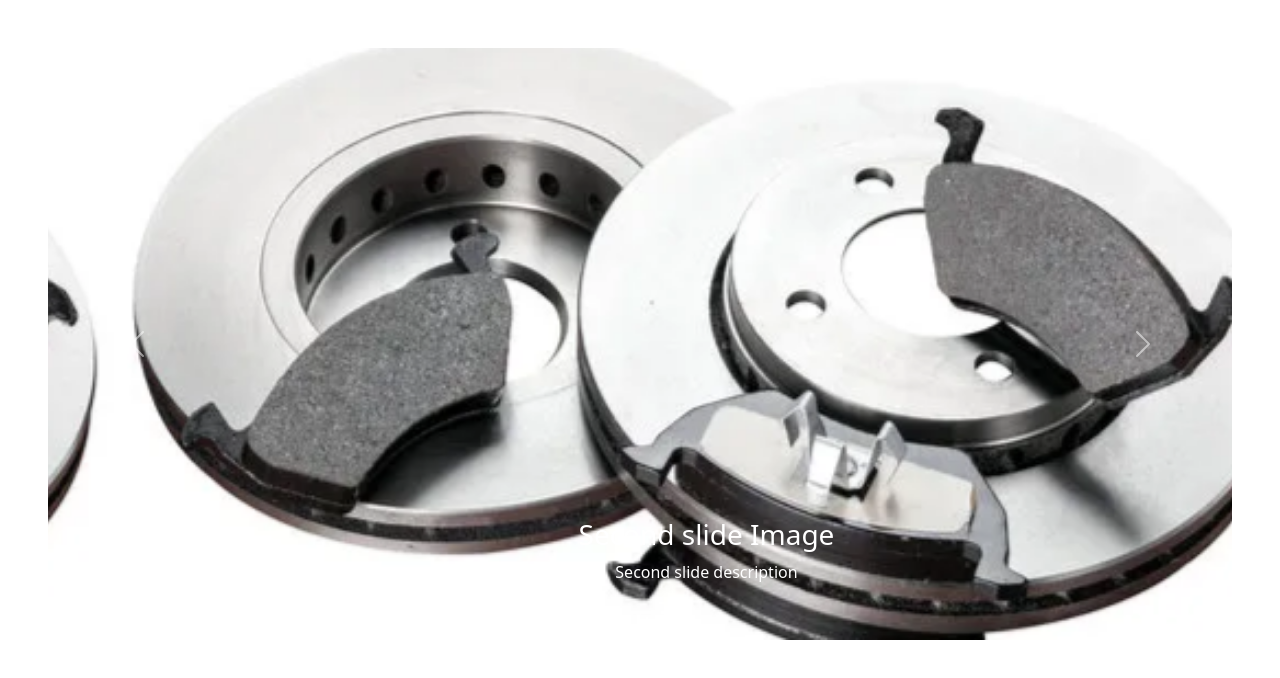
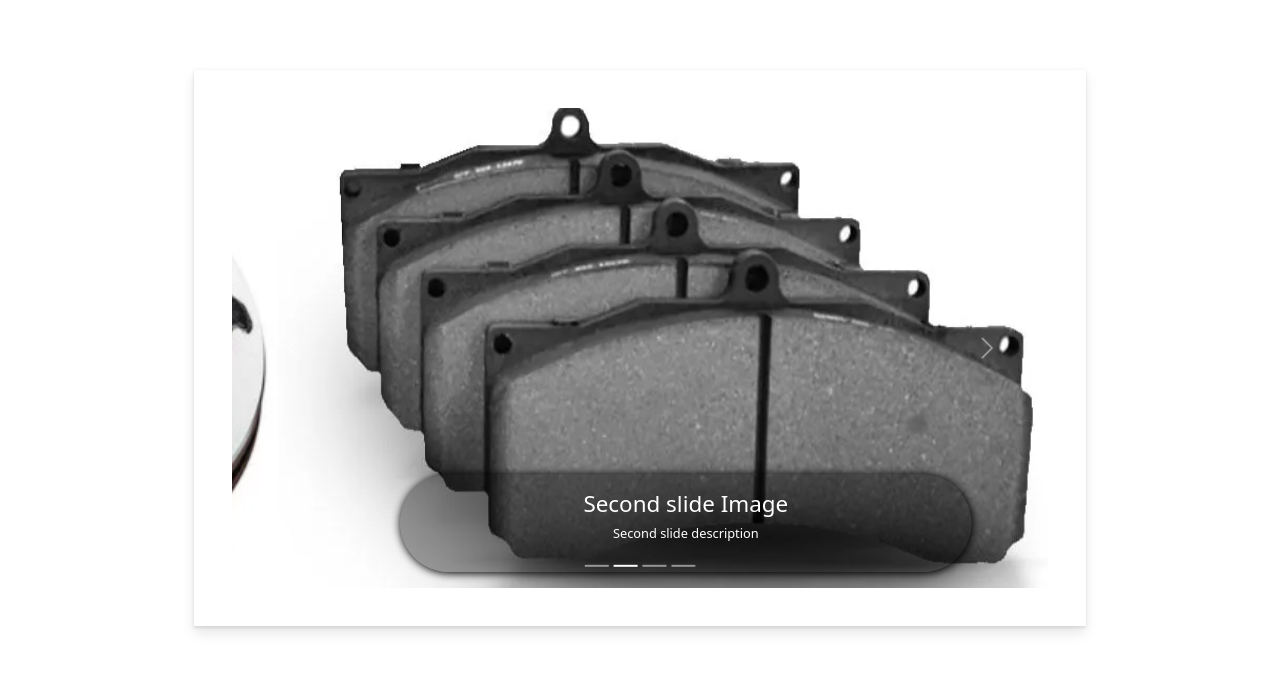
Before and after one commit to ape-with-helmet/final-project, a React (Create React App) app in the folder final-project/: page / in a window 1280 px wide. Shown: the top 678 px of the page. Built offline with nearby package versions, Linux system fonts and the light colour scheme.

Commit message:
carousel done

```diff
--- /dev/null
+++ b/final-project/src/Pages/Homepage.css
@@ -0,0 +1,16 @@
+.caption{
+    background-color: rgba(0, 0, 0, 0.378);
+    border: none;
+    border-radius: 100px;
+    box-shadow: 1px 1px 10px 1px black;
+}
+.pp2{
+    height: 600px;
+}
+.brdr{
+    border: none;
+    box-shadow:  0 2px 4px rgba(0, 0, 0, .1), 0 8px 16px rgba(0, 0, 0, .1);
+}
+.hamas{
+    transform: scale(80%);
+}
--- a/final-project/src/Pages/Homepage.jsx
+++ b/final-project/src/Pages/Homepage.jsx
@@ -1,50 +1,65 @@
 import 'bootstrap/dist/css/bootstrap.min.css';
 import {Carousel } from 'react-bootstrap';
 import img1 from '../resources/b1.png'
+import img2 from '../resources/b2.png'
+import img3 from '../resources/b3.png'
+import img4 from '../resources/Product_page/2.webp'
+import './Homepage.css'
 
 function Homepage() {
 
   return (
     <>
-    <div className='p-5'>
+    <div className='container hamas'>
+        <div className='p-5 brdr'>
             <Carousel>
                 <Carousel.Item>
-  <img style={{maxHeight:"100vh"}}
-      className="d-block w-100"
+                    <img style={{Height:"100px"}}
+                        className="d-block w-100 pp2"
                         src={img1}
                         alt="First slide"
                     />
-    <Carousel.Caption>
+                    <Carousel.Caption className='caption'>
                     <h3>First Slider Image Title</h3>
                     <p>First Slide decription.</p>
                     </Carousel.Caption>
                 </Carousel.Item>
                 <Carousel.Item>
-    <img
-      className="d-block w-100"
-      src={img1}
-      alt="Second slide"
+                    <img style={{maxHeight:"100vh"}}
+                        className="d-block w-100 pp2"
+                        src={img2}
+                        alt="First slide"
                     />
-
-    <Carousel.Caption>
+                    <Carousel.Caption className='caption'>
                     <h3>Second slide Image </h3>
                     <p>Second slide description</p>
                     </Carousel.Caption>
                 </Carousel.Item>
                 <Carousel.Item>
-    <img
-      className="d-block w-100"
-      src={img1}
-      alt="Third slide"
+                    <img style={{maxHeight:"100vh"}}
+                        className="d-block w-100 pp2"
+                        src={img3}
+                        alt="First slide"
                     />
-
-    <Carousel.Caption>
+                    <Carousel.Caption className='caption'>
+                    <h3>Third Slide Image</h3>
+                    <p>Third Slide Description.</p>
+                    </Carousel.Caption>
+                </Carousel.Item>
+                <Carousel.Item>
+                    <img style={{maxHeight:"100vh"}}
+                        className="d-block w-100 pp2"
+                        src={img4}
+                        alt="First slide"
+                    />
+                    <Carousel.Caption className='caption'>
                     <h3>Third Slide Image</h3>
                     <p>Third Slide Description.</p>
                     </Carousel.Caption>
                 </Carousel.Item>
             </Carousel>
         </div>
+    </div>
     </>
   );
 }
```
Lines whose indentation alone changed are shown as unchanged.
